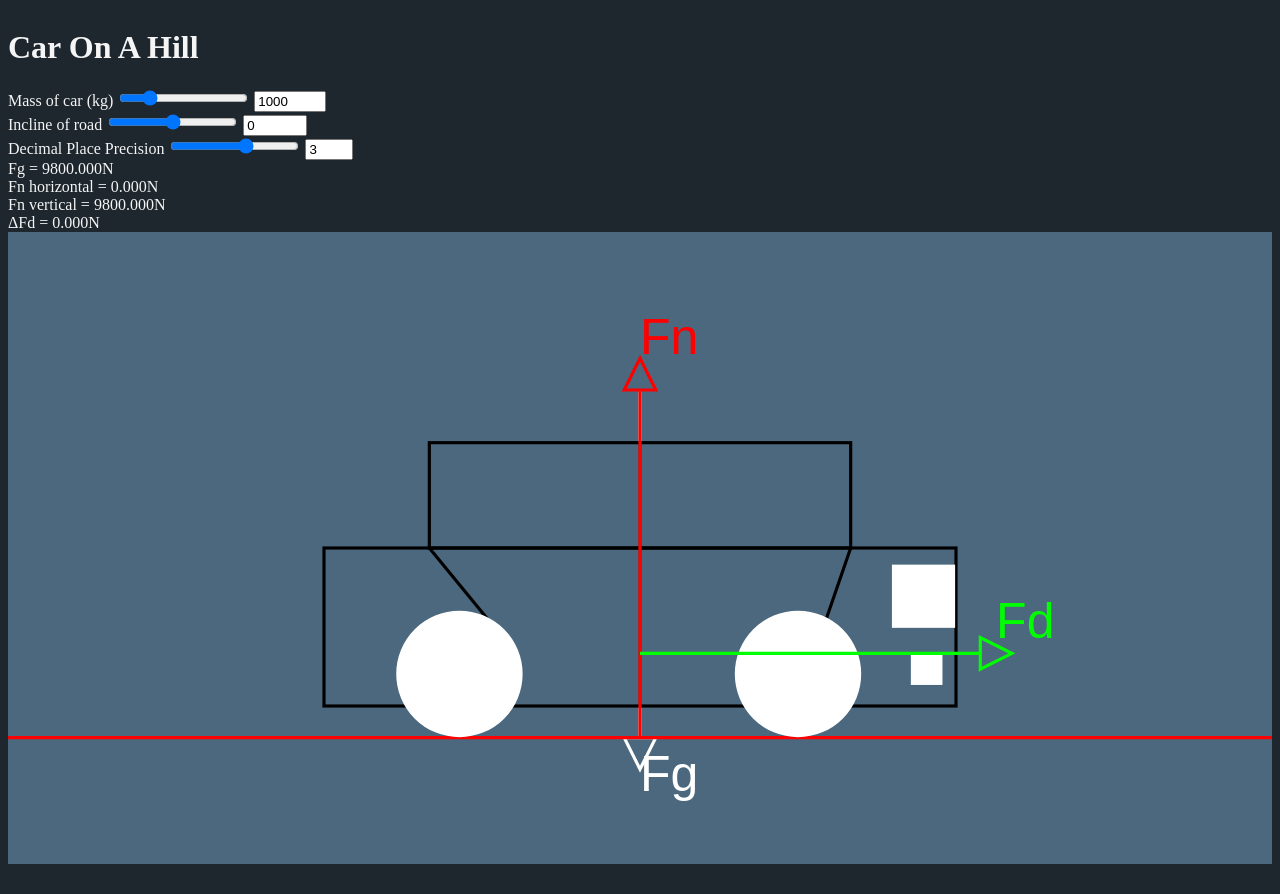
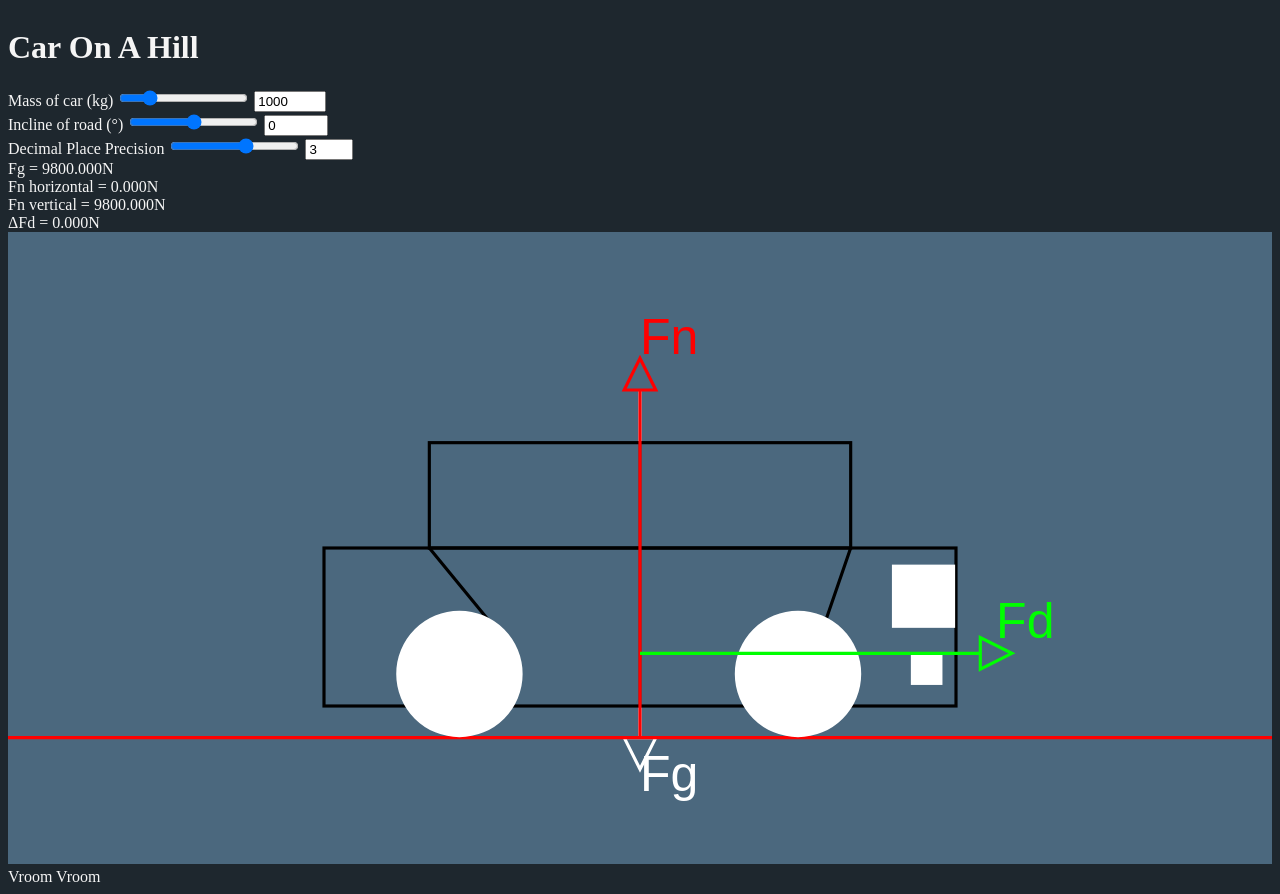
Before and after one commit to rotaryViper/Car-on-a-hill, a plain HTML site: page index.html in a window 1280 px wide. Drawn offline with nearby package versions, Linux system fonts and the light colour scheme.

Commit message:
Update degree symbol and include text under canvas

```diff
--- a/index.html
+++ b/index.html
@@ -23,7 +23,7 @@ Last Updated: 19/2/2023
             <input type="number" id="massText" min="1" max="5000" value="1000" oninput="massSlider.value=massText.value;calculate()"/>
         </div>
         <div>
-            Incline of road
+            Incline of road (°)
             <input type="range" id="angleSlider" min="-90" max="90" value="0" oninput="angleText.value=angleSlider.value;calculate()"/>
             <input type="number" id="angleText" min="-90" max="90" value="0" oninput="angleSlider.value=angleText.value;calculate()"/>
         </div>
@@ -43,5 +43,6 @@ Last Updated: 19/2/2023
             </div>
             <canvas id="carCanvas"></canvas>
         </div>
+        Vroom Vroom
     </body>
 </html>
```
